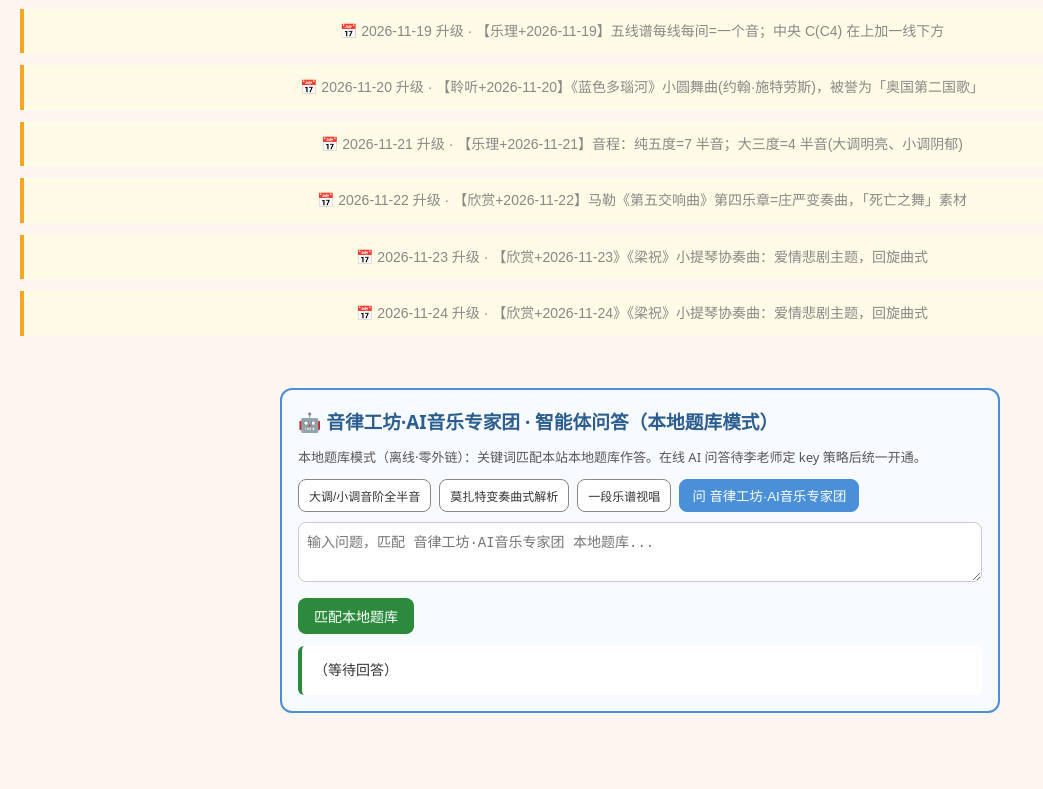
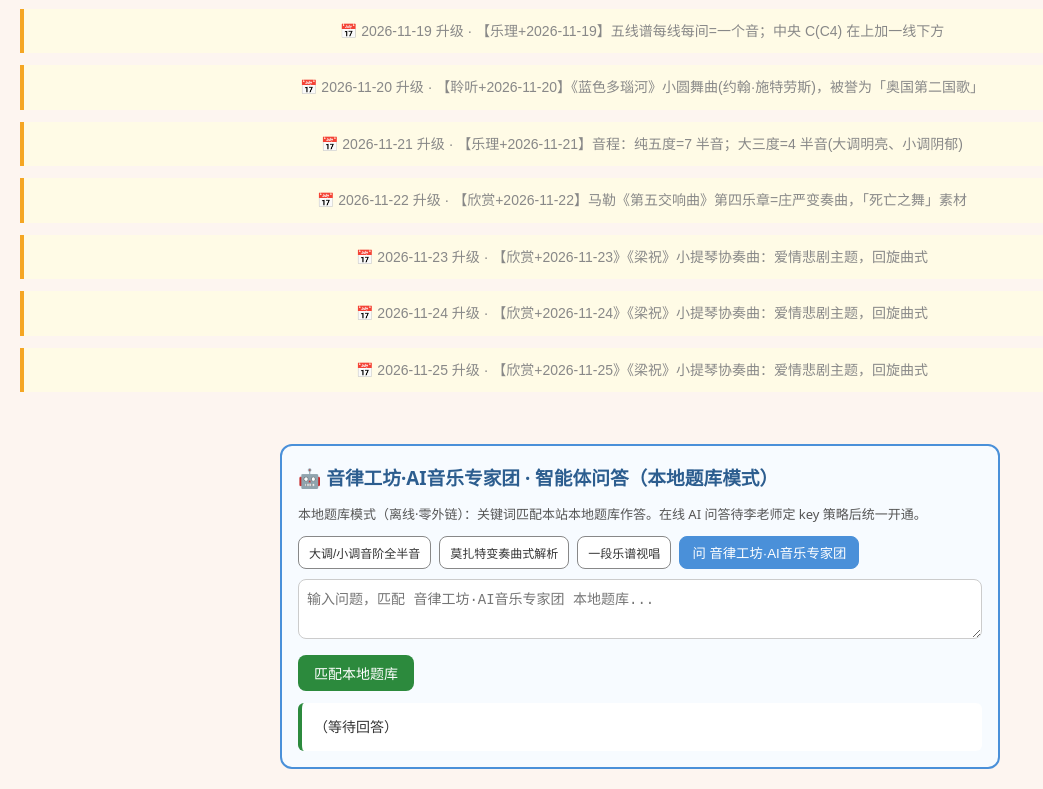
Before and after one commit to dapengzhanchi141345/li-yanming-music, a plain HTML site: page index.html in a window 1280 px wide. Shown: the part 2675-3464 px from the top of the page, without its empty margins (0-1043 px from the left). Before the commit the page ends 3408 px from the top, so only its background shows below. Drawn offline with Linux system fonts and the light colour scheme.

Commit message:
music 12独立站升级 2026-11-25

```diff
--- a/index.html
+++ b/index.html
@@ -190,6 +190,8 @@ footer{text-align:center;padding:20px;color:#888;font-size:13px;margin-top:30px;
 <div style="background:#fffbe6;border-left:4px solid #f5a623;padding:10px;margin:12px 0;font-size:14px">📅 2026-11-23 升级 · 【欣赏+2026-11-23》《梁祝》小提琴协奏曲：爱情悲剧主题，回旋曲式</div>
 
 <div style="background:#fffbe6;border-left:4px solid #f5a623;padding:10px;margin:12px 0;font-size:14px">📅 2026-11-24 升级 · 【欣赏+2026-11-24》《梁祝》小提琴协奏曲：爱情悲剧主题，回旋曲式</div>
+
+<div style="background:#fffbe6;border-left:4px solid #f5a623;padding:10px;margin:12px 0;font-size:14px">📅 2026-11-25 升级 · 【欣赏+2026-11-25》《梁祝》小提琴协奏曲：爱情悲剧主题，回旋曲式</div>
 </footer>
 
 <script>
```
